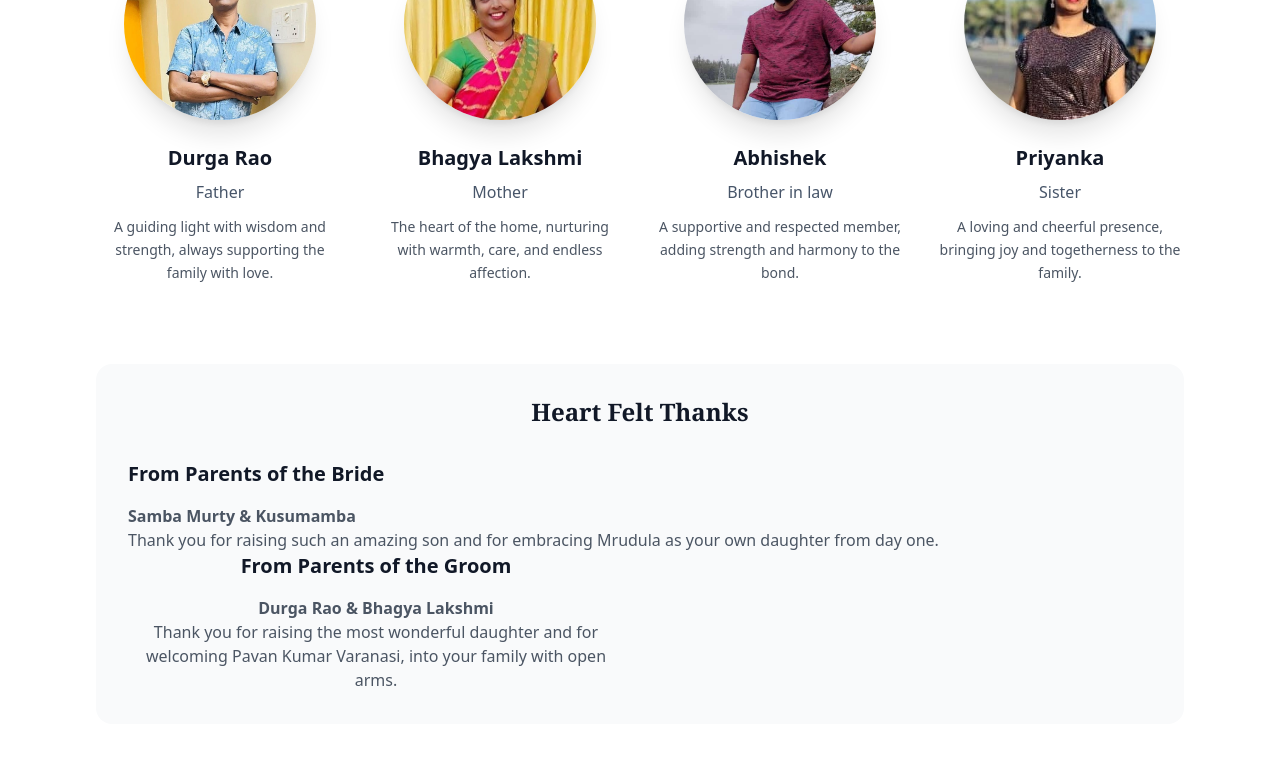
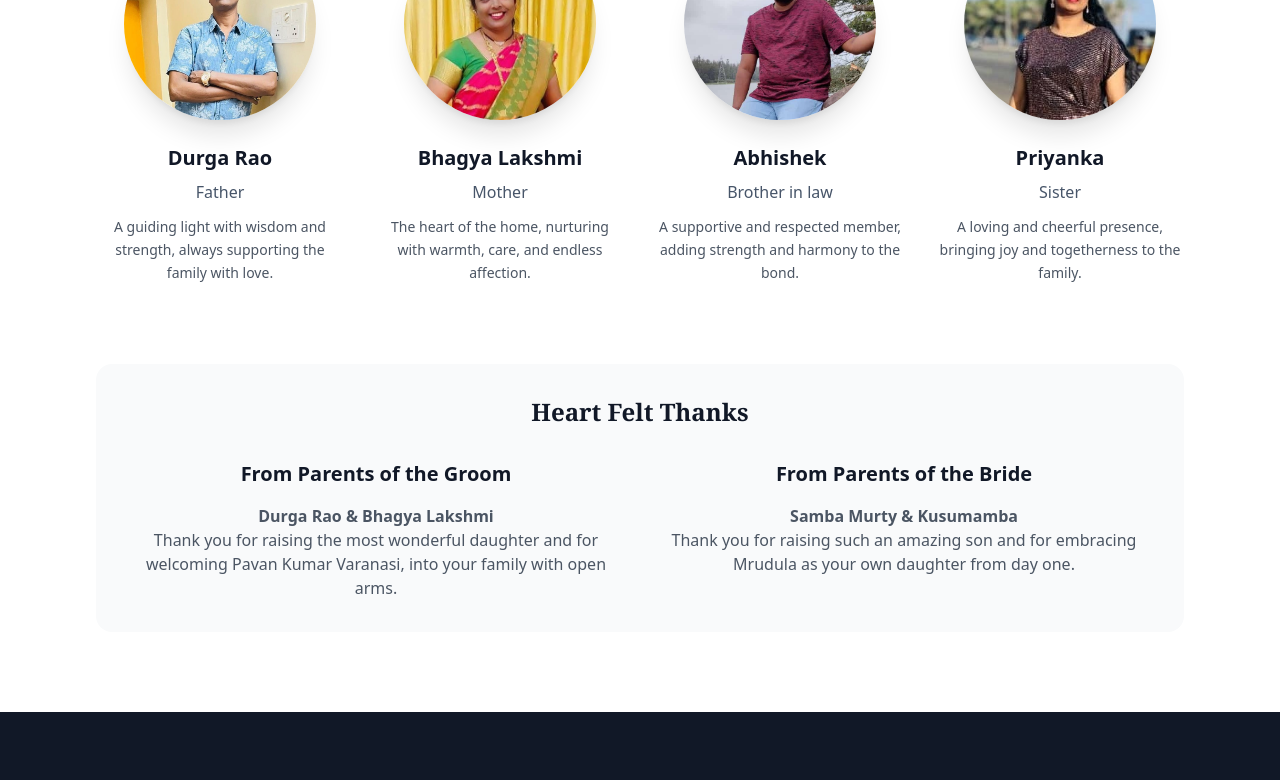
Before and after one commit to lademrudula/wedding, a React (Vite) app: page / in a window 1280 px wide. Shown: the part 6734-7514 px from the top of the page. Built offline with nearby package versions, Linux system fonts and the light colour scheme.

Commit message:
Update People.tsx
BACK

```diff
--- a/src/components/People.tsx
+++ b/src/components/People.tsx
@@ -150,13 +150,6 @@ const People = () => {
           <h3 className="text-2xl font-serif font-bold text-gray-900 mb-8 text-center">
             Heart Felt Thanks
           </h3>
-          <div>
-              <h4 className="text-xl font-semibold text-gray-900 mb-4">From Parents of the Bride</h4>
-              <p className="text-gray-600">
-                <strong>Samba Murty & Kusumamba</strong><br />
-                Thank you for raising such an amazing son and for embracing Mrudula as your own daughter from day one.
-              </p>
-            </div>
           <div className="grid md:grid-cols-2 gap-8 text-center">
             <div>
               <h4 className="text-xl font-semibold text-gray-900 mb-4">From Parents of the Groom</h4>
@@ -165,6 +158,13 @@ const People = () => {
                 Thank you for raising the most wonderful daughter and for welcoming Pavan Kumar Varanasi, into your family with open arms.
               </p>
             </div>
+            <div>
+              <h4 className="text-xl font-semibold text-gray-900 mb-4">From Parents of the Bride</h4>
+              <p className="text-gray-600">
+                <strong>Samba Murty & Kusumamba</strong><br />
+                Thank you for raising such an amazing son and for embracing Mrudula as your own daughter from day one.
+              </p>
+          </div>
           </div>
         </div>
       </div>
```
